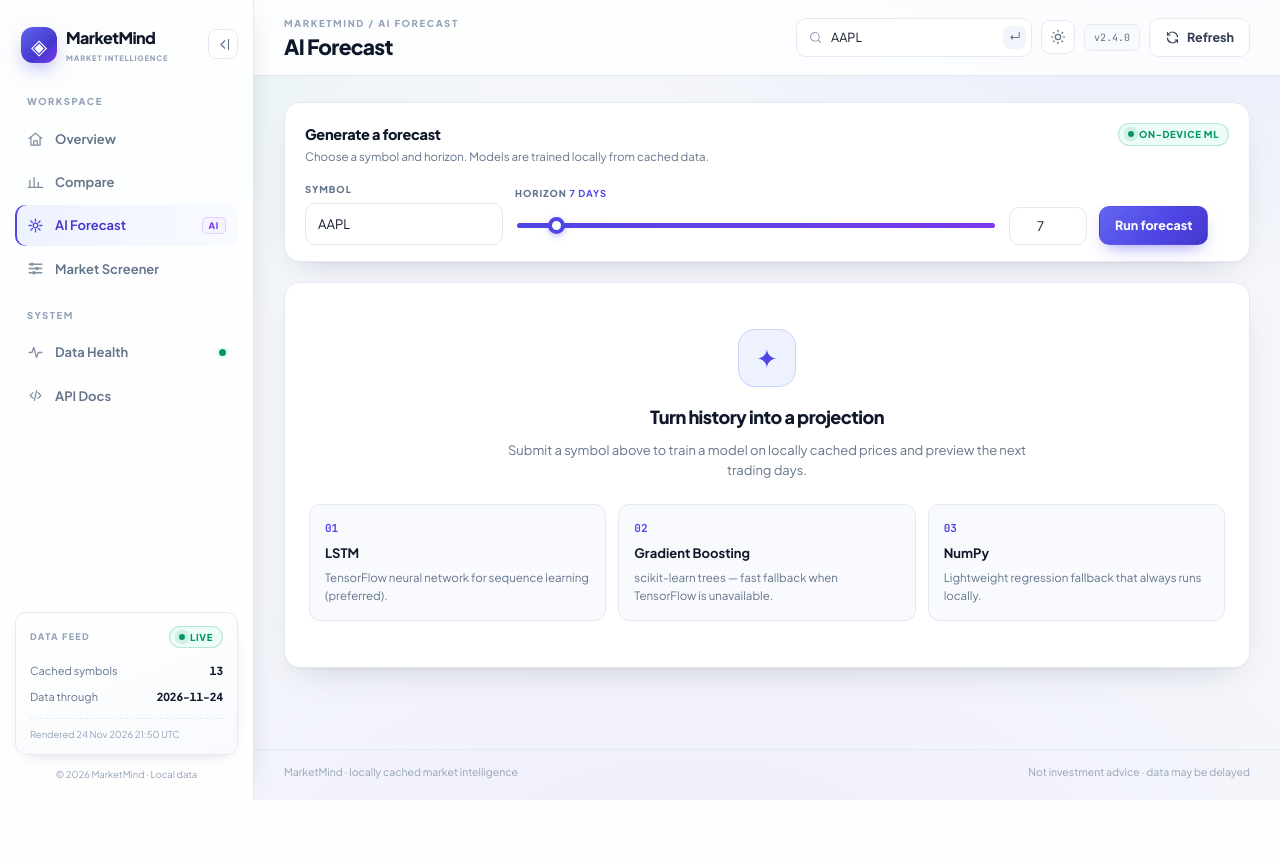
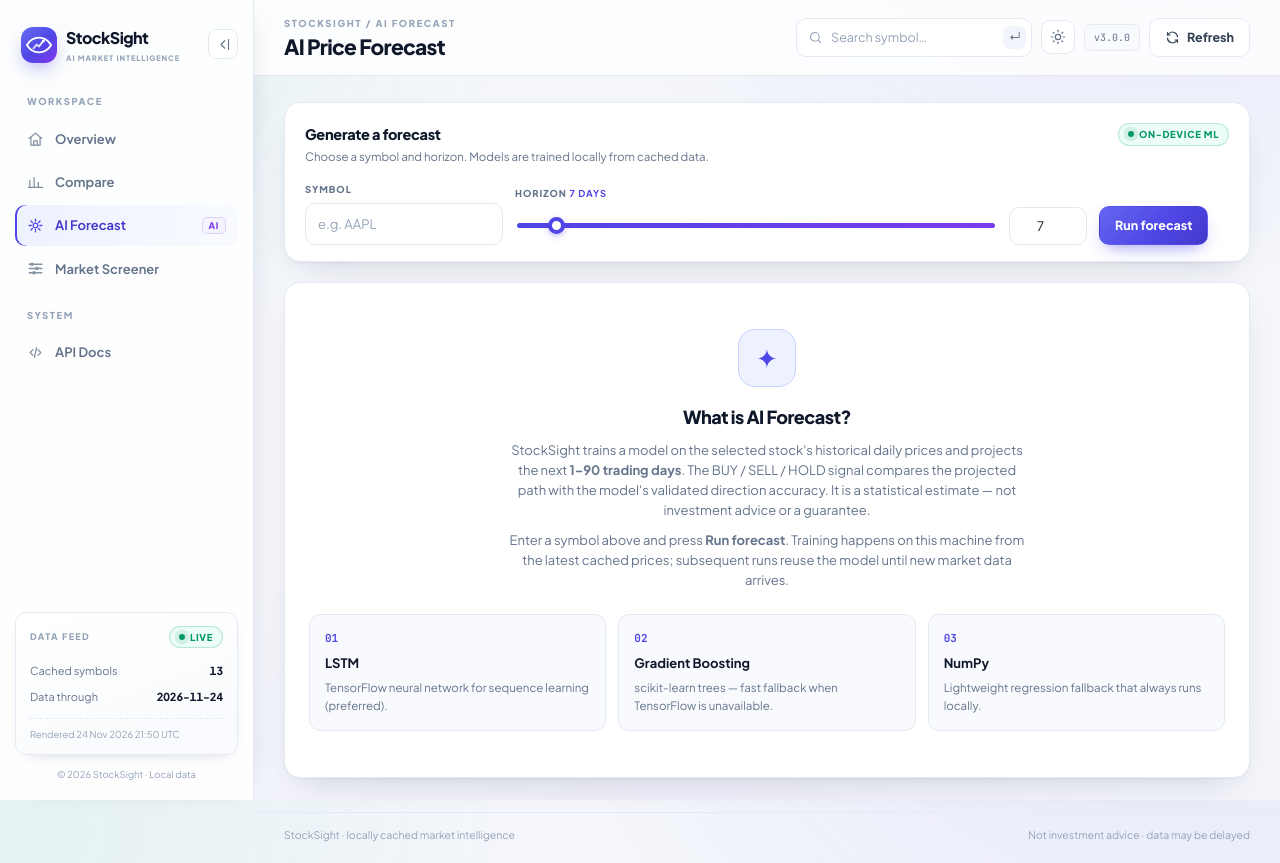
Before and after one commit to Ansari-Maaz/StockSight, a Django app: page /predict/?symbol=1 in a window 1280 px wide. Before the commit the page ends 800 px from the top, so only its background shows below. Run offline with Django 3.2, Linux system fonts and the light colour scheme.

Commit message:
feat: rebrand to StockSight with logo and fresh page states
Replace MarketMind branding everywhere, add an eye/chart logo and favicon, remove the Data Health page, empty symbol inputs on first visit, and explain AI Forecast.

```diff
--- a/StockPricePrediction/settings.py
+++ b/StockPricePrediction/settings.py
@@ -1,4 +1,4 @@
-"""Django settings for the MarketMind project.
+"""Django settings for the StockSight project.
 
 Configuration is environment-driven so the same code runs locally and in
 production (gunicorn/Docker). See .env.example and Readme.md.
@@ -98,10 +98,12 @@ STATICFILES_STORAGE = "django.contrib.staticfiles.storage.StaticFilesStorage"
 MEDIA_URL = "/media/"
 MEDIA_ROOT = BASE_DIR / "media"
 
-APP_NAME = "MarketMind"
+APP_NAME = "StockSight"
 MARKET_DATA_DIR = Path(env("MARKET_DATA_DIR", str(BASE_DIR / "data" / "market")))
 MARKET_UNIVERSE_CSV = Path(env("MARKET_UNIVERSE_CSV", str(BASE_DIR / "all_stockss.csv")))
 MARKET_REFRESH_TTL_HOURS = env("MARKET_REFRESH_TTL_HOURS", "1", float)
+NEWS_DIR = Path(env("NEWS_DIR", str(BASE_DIR / "data" / "news")))
+NEWS_TTL_HOURS = env("NEWS_TTL_HOURS", "6", float)
 MODEL_DIR = Path(env("MODEL_DIR", str(BASE_DIR / "models")))
 
 DEFAULT_AUTO_FIELD = "django.db.models.BigAutoField"
--- a/StockPricePredictionApp/context_processors.py
+++ b/StockPricePredictionApp/context_processors.py
@@ -27,6 +27,6 @@ def market_context(request):
         _CACHE["status"] = cached
     return {
         "market": cached[1],
-        "app_name": getattr(settings, "APP_NAME", "MarketMind"),
+        "app_name": getattr(settings, "APP_NAME", "StockSight"),
         "rendered_at": datetime.now(timezone.utc).strftime("%d %b %Y %H:%M UTC"),
     }
--- a/StockPricePredictionApp/services/__init__.py
+++ b/StockPricePredictionApp/services/__init__.py
@@ -1,4 +1,4 @@
-"""Service layer for MarketMind.
+"""Service layer for StockSight.
 
 Everything that touches market data, news, or the forecasting model lives here so
 the Django views stay thin and the pieces can be used from management commands,
--- a/StockPricePredictionApp/template/base.html
+++ b/StockPricePredictionApp/template/base.html
@@ -5,8 +5,8 @@
   <meta name="viewport" content="width=device-width, initial-scale=1">
   <meta name="color-scheme" content="light">
   <meta name="theme-color" content="#f4f6fb">
-  <meta name="description" content="MarketMind — modern market intelligence, screening and AI forecasting.">
-  <title>{% block title %}Overview{% endblock %} · {{ app_name|default:"MarketMind" }}</title>
+  <meta name="description" content="StockSight — modern market intelligence, screening and AI forecasting.">
+  <title>{% block title %}Overview{% endblock %} · {{ app_name|default:"StockSight" }}</title>
   <link rel="icon" href="{% static 'favicon.svg' %}" type="image/svg+xml">
   <script>
     /* Apply saved preferences before first paint (no theme/sidebar flash). */
@@ -34,11 +34,13 @@
     <!-- ══════════════════════════ Sidebar ══════════════════════════ -->
     <aside class="sidebar">
       <div class="sidebar-top">
-        <a class="brand" href="{% url 'home' %}" aria-label="MarketMind home">
-          <span class="brand-mark" aria-hidden="true">◈</span>
+        <a class="brand" href="{% url 'home' %}" aria-label="StockSight home">
+          <span class="brand-mark" aria-hidden="true">
+            <img src="{% static 'logo.svg' %}" alt="" width="36" height="36">
+          </span>
           <span class="brand-text">
-            <span class="brand-name">{{ app_name|default:"MarketMind" }}</span>
-            <span class="brand-sub">MARKET INTELLIGENCE</span>
+            <span class="brand-name">{{ app_name|default:"StockSight" }}</span>
+            <span class="brand-sub">AI MARKET INTELLIGENCE</span>
           </span>
         </a>
         <button type="button" class="sidebar-toggle" id="sidebarToggle"
@@ -74,12 +76,6 @@
 
         <div class="nav-label">SYSTEM</div>
 
-        <a class="nav-link{% if nav_active == 'health' %} active{% endif %}" href="{% url 'health' %}" title="Data Health">
-          <svg viewBox="0 0 24 24" aria-hidden="true"><path d="M3 12h4l2.5-7 4 14 2.5-7h5"/></svg>
-          <span>Data Health</span>
-          {% if market.stale_count %}<span class="nav-dot warn" aria-label="stale data"></span>{% else %}<span class="nav-dot" aria-label="healthy"></span>{% endif %}
-        </a>
-
         <a class="nav-link{% if nav_active == 'api' %} active{% endif %}" href="{% url 'api_docs' %}" title="API Docs">
           <svg viewBox="0 0 24 24" aria-hidden="true"><path d="m8.5 8-4 4 4 4"/><path d="m15.5 8 4 4-4 4"/><path d="m13.5 5-3 14"/></svg>
           <span>API Docs</span>
@@ -106,7 +102,7 @@
           </div>
           <div class="status-stamp">Rendered {{ rendered_at|default:"just now" }}</div>
         </div>
-        <div class="sidebar-legal">© 2026 MarketMind · Local data</div>
+        <div class="sidebar-legal">© 2026 StockSight · Local data</div>
       </div>
     </aside>
 
@@ -114,7 +110,7 @@
     <div class="main">
       <header class="topbar">
         <div class="topbar-title">
-          <div class="eyebrow">MARKETMIND / {% block title_crumb %}DASHBOARD{% endblock %}</div>
+          <div class="eyebrow">STOCKSIGHT / {% block title_crumb %}DASHBOARD{% endblock %}</div>
           <h1 class="page-title">{% block heading %}Overview{% endblock %}</h1>
         </div>
 
@@ -138,7 +134,7 @@
             <svg class="icon-moon" viewBox="0 0 24 24" aria-hidden="true"><path d="M20.5 14.2A8.5 8.5 0 1 1 9.8 3.5a6.8 6.8 0 0 0 10.7 10.7Z"/></svg>
           </button>
 
-          <span class="version-pill" title="Application version">v2.4.0</span>
+          <span class="version-pill" title="Application version">v3.0.0</span>
 
           <button type="button" class="btn btn-ghost refresh-btn" id="refreshBtn" data-refresh title="Refresh cached market data">
             <svg viewBox="0 0 24 24" aria-hidden="true"><path d="M20 11a8 8 0 0 0-13.7-5.3L4 8"/><path d="M4 4v4h4"/><path d="M4 13a8 8 0 0 0 13.7 5.3L20 16"/><path d="M20 20v-4h-4"/></svg>
@@ -152,7 +148,7 @@
       </main>
 
       <footer class="app-footer">
-        <span>MarketMind · locally cached market intelligence</span>
+        <span>StockSight · locally cached market intelligence</span>
         <span>Not investment advice · data may be delayed</span>
       </footer>
     </div>
--- a/StockPricePredictionApp/template/predict.html
+++ b/StockPricePredictionApp/template/predict.html
@@ -3,7 +3,7 @@
 
 {% block title %}AI Forecast{% endblock %}
 {% block title_crumb %}AI FORECAST{% endblock %}
-{% block heading %}AI Forecast{% endblock %}
+{% block heading %}AI Price Forecast{% endblock %}
 
 {% block content %}
   {% with maxd=max_days|default:90 %}
@@ -21,7 +21,7 @@
       {% csrf_token %}
       <div class="field field-symbol">
         <label for="company1">Symbol</label>
-        <input type="text" id="company1" name="company1" value="{{ symbol|default:'AAPL' }}" placeholder="e.g. AAPL" autocomplete="off">
+        <input type="text" id="company1" name="company1" value="{{ symbol|default:'' }}" placeholder="e.g. AAPL" autocomplete="off">
       </div>
       <div class="field field-range">
         <label for="daysRange">Horizon <span class="accent-text">{{ days|default:7 }} days</span></label>
@@ -134,8 +134,16 @@
     <!-- ── No result: explainer ─────────────────────────────────── -->
     <section class="empty-state panel">
       <div class="empty-icon" aria-hidden="true">✦</div>
-      <h2>Turn history into a projection</h2>
-      <p>Submit a symbol above to train a model on locally cached prices and preview the next trading days.</p>
+      <h2>What is AI Forecast?</h2>
+      <p>
+        StockSight trains a model on the selected stock's historical daily prices and projects the next
+        <strong>1–90 trading days</strong>. The BUY / SELL / HOLD signal compares the projected path with the
+        model's validated direction accuracy. It is a statistical estimate — not investment advice or a guarantee.
+      </p>
+      <p class="muted">
+        Enter a symbol above and press <strong>Run forecast</strong>. Training happens on this machine from the
+        latest cached prices; subsequent runs reuse the model until new market data arrives.
+      </p>
       <div class="backend-grid">
         <div class="backend-card">
           <span class="backend-num">01</span>
--- a/StockPricePredictionApp/urls.py
+++ b/StockPricePredictionApp/urls.py
@@ -9,7 +9,6 @@ urlpatterns = [
     path("predict/", views.predict_view, name="predict"),
     path("stocks/", views.all_stocks, name="all_stocks"),
     path("details/<str:id>/", views.details, name="details"),
-    path("health/", views.health, name="health"),
     path("api-docs/", views.api_docs, name="api_docs"),
     path("download/<str:id>/", views.download, name="download"),
 
--- a/StockPricePredictionApp/views.py
+++ b/StockPricePredictionApp/views.py
@@ -85,33 +85,44 @@ def _json_body(request) -> dict:
 # Pages
 # --------------------------------------------------------------------------- #
 def home(request):
-    symbol = data_service.normalize_symbol(
-        request.POST.get("company1") or request.GET.get("symbol") or DEFAULT_SYMBOL
-    )
+    raw_symbol = request.POST.get("company1") or request.GET.get("symbol") or ""
+    symbol = data_service.normalize_symbol(raw_symbol) if str(raw_symbol).strip() else ""
     start = request.GET.get("start") or request.POST.get("start_date")
     end = request.GET.get("end") or request.POST.get("close_date")
 
-    history = data_service.get_history(symbol, start=start, end=end)
-    df = history.df
-    quote = data_service.get_quote(symbol, refresh="never") if not df.empty else {}
-    if df.empty:
-        quote = {"symbol": symbol, **history.as_dict()}
+    if symbol:
+        history = data_service.get_history(symbol, start=start, end=end)
+        df = history.df
+        quote = data_service.get_quote(symbol, refresh="never") if not df.empty else {}
+        if df.empty:
+            quote = {"symbol": symbol, **history.as_dict()}
+        series = _series(df.tail(252)) if not df.empty else _series(pd.DataFrame(
+            columns=data_service.REQUIRED_COLUMNS, index=pd.DatetimeIndex([])
+        ))
+        news = news_service.get_news(symbol) if not df.empty else []
+        suggestions = [{**s, "label": s["Symbol"]} for s in market_service.search_universe(symbol)]
+        has_data = not df.empty
+        error = history.error if not has_data else None
+    else:
+        history = data_service.HistoryResult("", pd.DataFrame(), source="empty")
+        df = history.df
+        quote, series, news, suggestions = {}, _series(pd.DataFrame(
+            columns=data_service.REQUIRED_COLUMNS, index=pd.DatetimeIndex([]))), [], []
+        has_data, error = False, None
 
-    series = _series(df.tail(252)) if not df.empty else _series(pd.DataFrame(
-        columns=data_service.REQUIRED_COLUMNS, index=pd.DatetimeIndex([])
-    ))
     context = {
         "nav_active": "home",
         "symbol": symbol,
         "company": symbol,
         "series": series,
-        "stats": _stats(df, quote),
+        "stats": _stats(df, quote) if has_data else {},
         "quote": quote,
-        "news": news_service.get_news(symbol) if not df.empty else [],
+        "news": news,
+        "market_news": news_service.get_market_news() if not symbol else [],
         "history": history.as_dict(),
-        "has_data": not df.empty,
-        "error": history.error if df.empty else None,
-        "suggestions": [{**s, "label": s["Symbol"]} for s in market_service.search_universe(symbol)],
+        "has_data": has_data,
+        "error": error,
+        "suggestions": suggestions,
         "watchlist": WATCHLIST,
         "start": start or "",
         "end": end or "",
@@ -120,16 +131,24 @@ def home(request):
 
 
 def compare(request):
-    symbol1 = data_service.normalize_symbol(request.POST.get("company1") or request.GET.get("a") or "AAPL")
-    symbol2 = data_service.normalize_symbol(request.POST.get("company2") or request.GET.get("b") or "MSFT")
+    raw1 = request.POST.get("company1") or request.GET.get("a") or ""
+    raw2 = request.POST.get("company2") or request.GET.get("b") or ""
+    symbol1 = data_service.normalize_symbol(raw1) if str(raw1).strip() else ""
+    symbol2 = data_service.normalize_symbol(raw2) if str(raw2).strip() else ""
+    has_selection = bool(symbol1 and symbol2)
+
     start = request.POST.get("start_date") or request.GET.get("start") or (
         date.today() - timedelta(days=365 * 2)
     ).strftime("%Y-%m-%d")
     end = request.POST.get("close_date") or request.GET.get("end") or date.today().strftime("%Y-%m-%d")
 
-    h1 = data_service.get_history(symbol1, start=start, end=end)
-    h2 = data_service.get_history(symbol2, start=start, end=end)
-    df1, df2 = h1.df, h2.df
+    if has_selection:
+        h1 = data_service.get_history(symbol1, start=start, end=end)
+        h2 = data_service.get_history(symbol2, start=start, end=end)
+        df1, df2 = h1.df, h2.df
+    else:
+        h1 = h2 = None
+        df1 = df2 = pd.DataFrame(columns=data_service.REQUIRED_COLUMNS)
 
     if not df1.empty and not df2.empty:
         common = df1.index.intersection(df2.index)
@@ -147,41 +166,47 @@ def compare(request):
         b = df2 if not df2.empty else pd.DataFrame(columns=data_service.REQUIRED_COLUMNS)
         series = {"labels": [], "close1": [], "close2": [], "normalised1": [], "normalised2": []}
 
-    q1 = data_service.get_quote(symbol1, refresh="never")
-    q2 = data_service.get_quote(symbol2, refresh="never")
+    q1 = data_service.get_quote(symbol1, refresh="never") if not a.empty else {}
+    q2 = data_service.get_quote(symbol2, refresh="never") if not b.empty else {}
+    has_data = has_selection and not a.empty and not b.empty
     context = {
         "nav_active": "compare",
         "symbol1": symbol1, "symbol2": symbol2,
+        "has_selection": has_selection,
         "start": start, "end": end,
         "series": series,
         "stats1": _stats(a, q1), "stats2": _stats(b, q2),
         "quote1": q1, "quote2": q2,
         "news1": news_service.get_news(symbol1) if not a.empty else [],
         "news2": news_service.get_news(symbol2) if not b.empty else [],
-        "history": [h1.as_dict(), h2.as_dict()],
-        "has_data": not a.empty and not b.empty,
-        "error": (h1.error if df1.empty else h2.error) if (df1.empty or df2.empty) else None,
+        "history": [h1.as_dict(), h2.as_dict()] if has_selection else [],
+        "has_data": has_data,
+        "error": (h1.error if df1.empty else h2.error) if has_selection and (df1.empty or df2.empty) else None,
     }
     return render(request, "compare.html", context)
 
 
 def predict_view(request):
     """Forecast page. Training only happens on POST so GET stays instant."""
-    symbol = DEFAULT_SYMBOL
+    symbol = ""
     days = 7
     result = None
     error = None
     if request.method == "POST":
-        symbol = data_service.normalize_symbol(request.POST.get("company1") or DEFAULT_SYMBOL)
+        raw_symbol = request.POST.get("company1") or ""
+        symbol = data_service.normalize_symbol(raw_symbol) if str(raw_symbol).strip() else ""
         try:
             days = int(request.POST.get("days") or 7)
         except (TypeError, ValueError):
             days = 7
-        try:
-            result = predictor.predict(symbol, days=days).as_dict()
-        except Exception as exc:
-            logger.exception("Prediction failed for %s", symbol)
-            error = str(exc)
+        if not symbol:
+            error = "Enter a stock symbol to run a forecast."
+        else:
+            try:
+                result = predictor.predict(symbol, days=days).as_dict()
+            except Exception as exc:
+                logger.exception("Prediction failed for %s", symbol)
+                error = str(exc)
 
     cached = []
     for path in predictor.MODEL_DIR.glob("*.meta.json") if predictor.MODEL_DIR.exists() else []:
@@ -241,25 +266,10 @@ def details(request, id):
     })
 
 
-def health(request):
-    return render(request, "health.html", {
-        "nav_active": "health",
-        "status": data_service.status(),
-        "models": sorted(
-            [{"symbol": json.loads(p.read_text()).get("symbol"),
-              "backend": json.loads(p.read_text()).get("backend"),
-              "trained_at": json.loads(p.read_text()).get("trained_at")}
-             for p in predictor.MODEL_DIR.glob("*.meta.json")]
-            if predictor.MODEL_DIR.exists() else [],
-            key=lambda m: m["symbol"] or "",
-        ),
-    })
-
-
 def download(request, id):
     """CSV export: history (0/1/2), predictions (3), or screener (4)."""
     response = HttpResponse(content_type="text/csv")
-    response["Content-Disposition"] = 'attachment; filename="marketmind_export.csv"'
+    response["Content-Disposition"] = 'attachment; filename="stocksight_export.csv"'
     writer = csv.writer(response)
     symbol = data_service.normalize_symbol(request.GET.get("symbol") or DEFAULT_SYMBOL)
 
--- a/static/css/app.css
+++ b/static/css/app.css
@@ -1,5 +1,5 @@
 /* ==========================================================================
-   MarketMind — light premium dashboard
+   StockSight — light premium dashboard
    Hand-written, dependency-free stylesheet. Fonts are bundled locally.
    ========================================================================== */
 
@@ -206,14 +206,12 @@ body {
 .sidebar-toggle .icon-expand { display: none; }
 .sidebar-toggle:hover { color: var(--primary); background: var(--primary-soft); border-color: var(--primary-line); }
 .brand-mark {
-  display: grid; place-items: center;
+  display: block;
   width: 36px; height: 36px; flex: 0 0 36px;
-  border-radius: 12px;
-  font-size: 21px; line-height: 1;
-  color: #fff;
-  background: linear-gradient(140deg, #6366f1, #4338ca 62%, #7c3aed);
+  border-radius: 12px; overflow: hidden;
   box-shadow: 0 8px 20px -6px rgba(79, 70, 229, .55);
 }
+.brand-mark img { display: block; width: 100%; height: 100%; }
 .brand-text { display: flex; flex-direction: column; min-width: 0; }
 .brand-name { font-size: 16px; font-weight: 800; letter-spacing: -.035em; color: var(--text); white-space: nowrap; }
 .brand-sub { font-size: 7.5px; font-weight: 800; letter-spacing: .12em; color: var(--dim); margin-top: 2px; white-space: nowrap; }
@@ -616,6 +614,11 @@ code { font-family: var(--mono); font-size: .92em; color: var(--primary-dark); }
 .empty-state h2 { font-size: 18px; font-weight: 800; letter-spacing: -.03em; }
 .empty-state p { max-width: 520px; margin: 9px auto 0; color: var(--muted); font-size: 13px; }
 .empty-actions { display: flex; gap: 9px; justify-content: center; flex-wrap: wrap; margin-top: 20px; }
+.empty-logo {
+  display: block; width: 64px; height: 64px; margin: 0 auto 18px;
+  border-radius: 18px; box-shadow: 0 16px 32px -14px rgba(79, 70, 229, .55);
+}
+.welcome-panel .chip-row { justify-content: center; margin-top: 18px; }
 
 /* ── Compare layout ───────────────────────────────────────────────── */
 .compare-grid { display: grid; grid-template-columns: repeat(2, minmax(0, 1fr)); gap: 16px; }
@@ -732,7 +735,7 @@ code { font-family: var(--mono); font-size: .92em; color: var(--primary-dark); }
     box-shadow: 0 4px 18px -12px rgba(15, 23, 42, .3); overflow: visible;
   }
   .brand { padding: 0; flex: 0 0 auto; }
-  .brand-mark { width: 32px; height: 32px; flex-basis: 32px; font-size: 18px; }
+  .brand-mark { width: 32px; height: 32px; flex-basis: 32px; }
   .brand-name { font-size: 14px; }
   .brand-sub { display: none; }
   .sidebar-nav { flex: 1 1 auto; flex-direction: row; align-items: center; gap: 4px; overflow-x: auto; padding: 2px; scrollbar-width: none; }
--- a/static/js/app.js
+++ b/static/js/app.js
@@ -1,5 +1,5 @@
 /* ==========================================================================
-   MarketMind — front-end behaviour (vanilla JS, global Chart.js only)
+   StockSight — front-end behaviour (vanilla JS, global Chart.js only)
    Reads window.MM_CHART_DATA, mounted on DOMContentLoaded.
    ========================================================================== */
 (function () {
```
Also changed, not shown: StockPricePredictionApp/template/compare.html (+19 -6 lines), StockPricePredictionApp/template/details.html (+9 -6 lines), StockPricePredictionApp/template/health.html (deleted, +0 -126 lines), StockPricePredictionApp/template/home.html (+39 -5 lines), docker-compose.yml (+9 -2 lines), Readme.md, static/favicon.svg, static/logo.svg (added), 2 other files.
